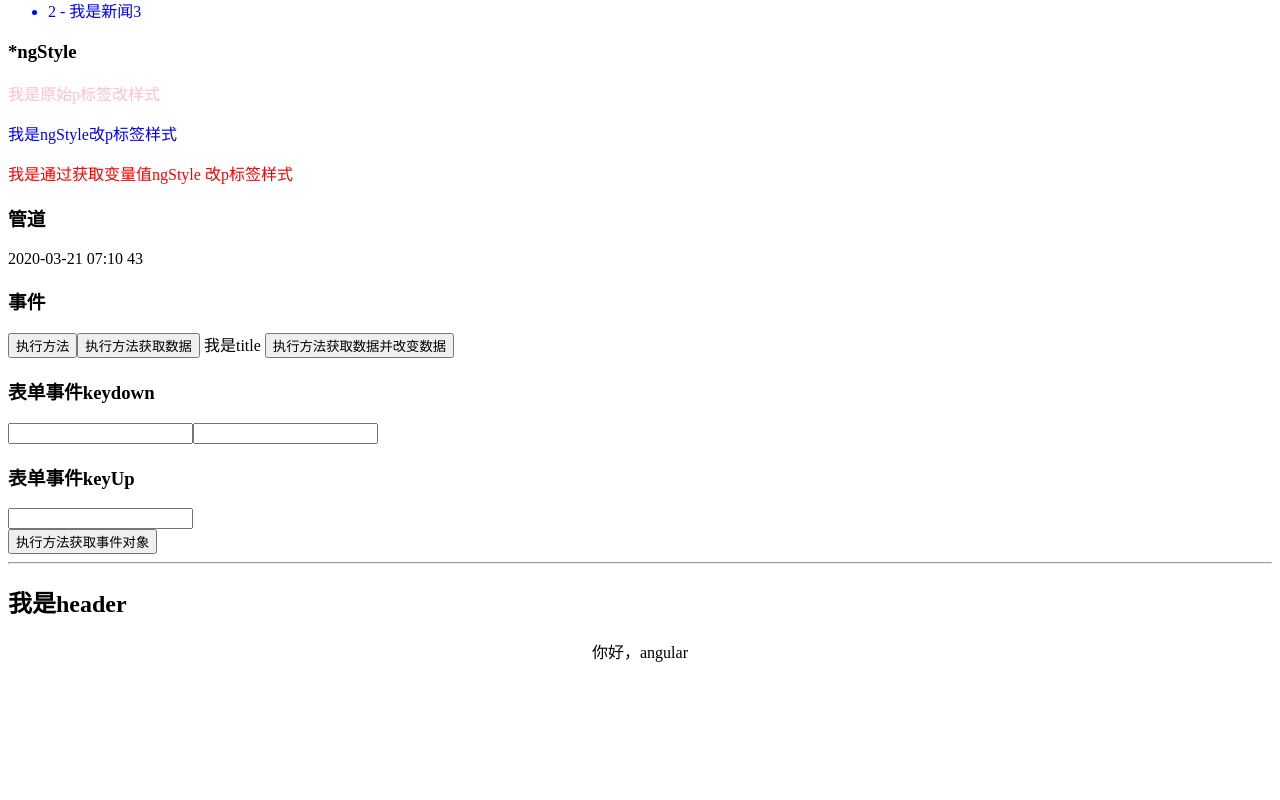
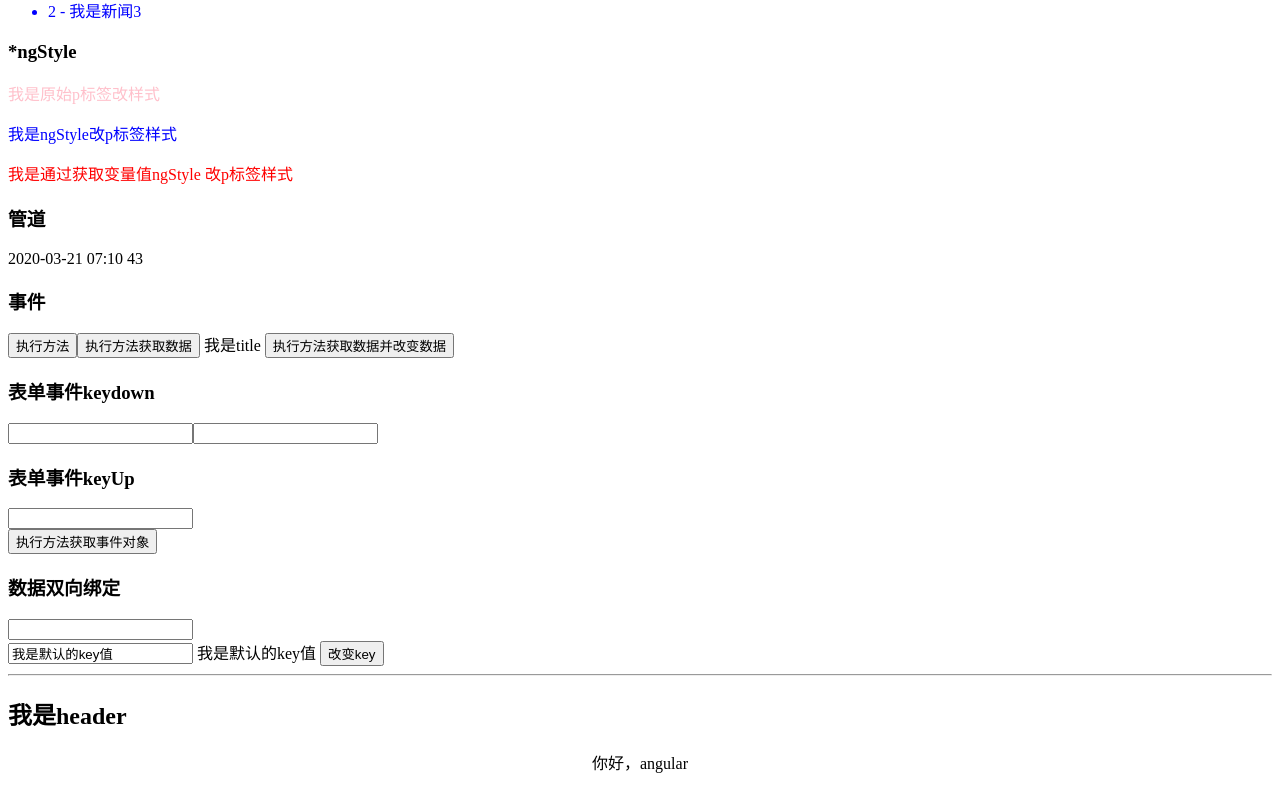
Before and after one commit to yhyancy/Angularbili20200321, an Angular app: page / in a window 1280 px wide. Shown: the part 1757-2557 px from the top of the page. Before the commit the page ends 2446 px from the top, so only its background shows below. Built offline with nearby package versions, Linux system fonts and the light colour scheme.

Commit message:
双向绑定

```diff
--- a/src/app/app.module.ts
+++ b/src/app/app.module.ts
@@ -1,5 +1,6 @@
 import { BrowserModule } from '@angular/platform-browser';
 import { NgModule } from '@angular/core';
+import { FormsModule } from '@angular/forms'
 
 import { AppComponent } from './app.component';
 import { NewsComponent } from './components/news/news.component';
@@ -14,7 +15,8 @@ import { HeaderComponent } from './components/header/header.component';
     HeaderComponent
   ],
   imports: [
-    BrowserModule
+    BrowserModule,
+    FormsModule
   ],
   providers: [],
   bootstrap: [AppComponent]
--- a/src/app/components/home/home.component.html
+++ b/src/app/components/home/home.component.html
@@ -67,4 +67,12 @@
 <input type="text" (keyup)="keyUp($event)">
 <br>
 <button (click)="runEvent($event)">执行方法获取事件对象</button>
+<h3>数据双向绑定</h3>
+<input type="text" [(ngModel)]='keywords' />
+{{ keywords }}
+<br>
+<input type="text" [(ngModel)]='key' />
+{{ key }}
+
+<button (click)="changeKey()">改变key</button>
 <hr />
--- a/src/app/components/home/home.component.ts
+++ b/src/app/components/home/home.component.ts
@@ -14,6 +14,8 @@ export class HomeComponent implements OnInit {
   public sty: string = 'red'
   public today: any = new Date()
   public title: any = '我是title'
+  public keywords: string
+  public key: string = '我是默认的key值'
   constructor() { }
 
   ngOnInit() {
@@ -38,6 +40,8 @@ export class HomeComponent implements OnInit {
   runEvent(e) {
     var dom: any = e.target
     dom.style.color = 'red'
-
+  }
+  changeKey() {
+    this.key = '我是改变后的值'
   }
 }
```
